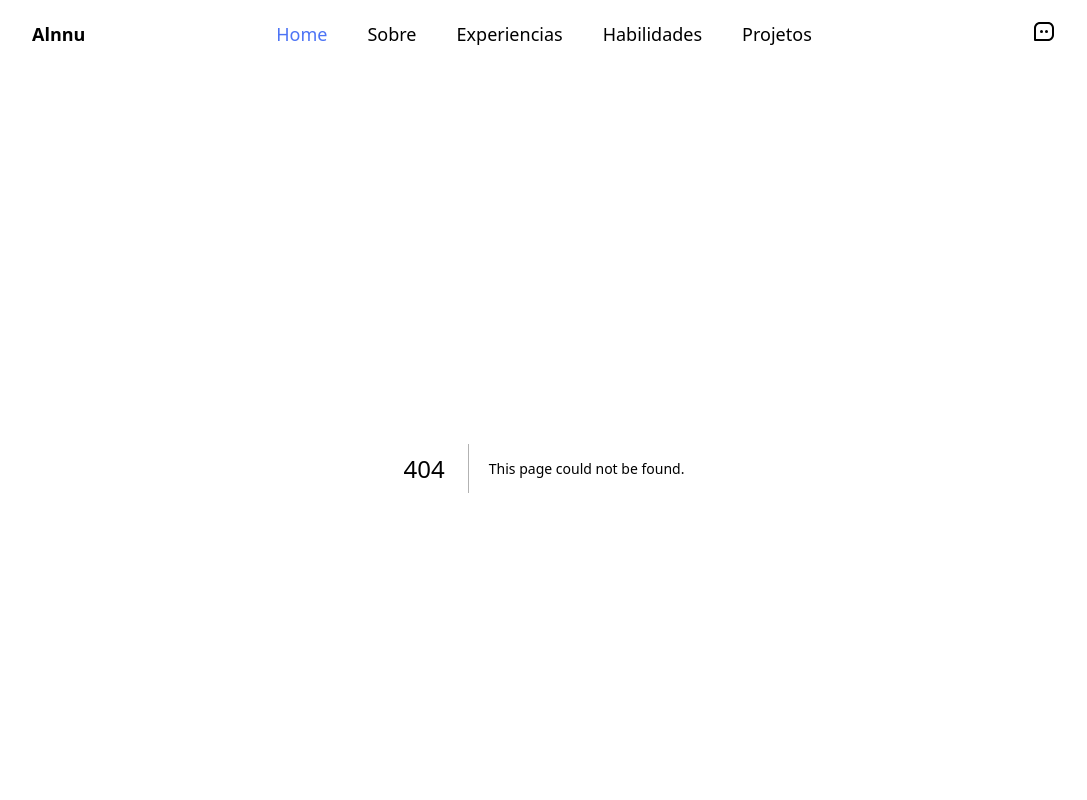
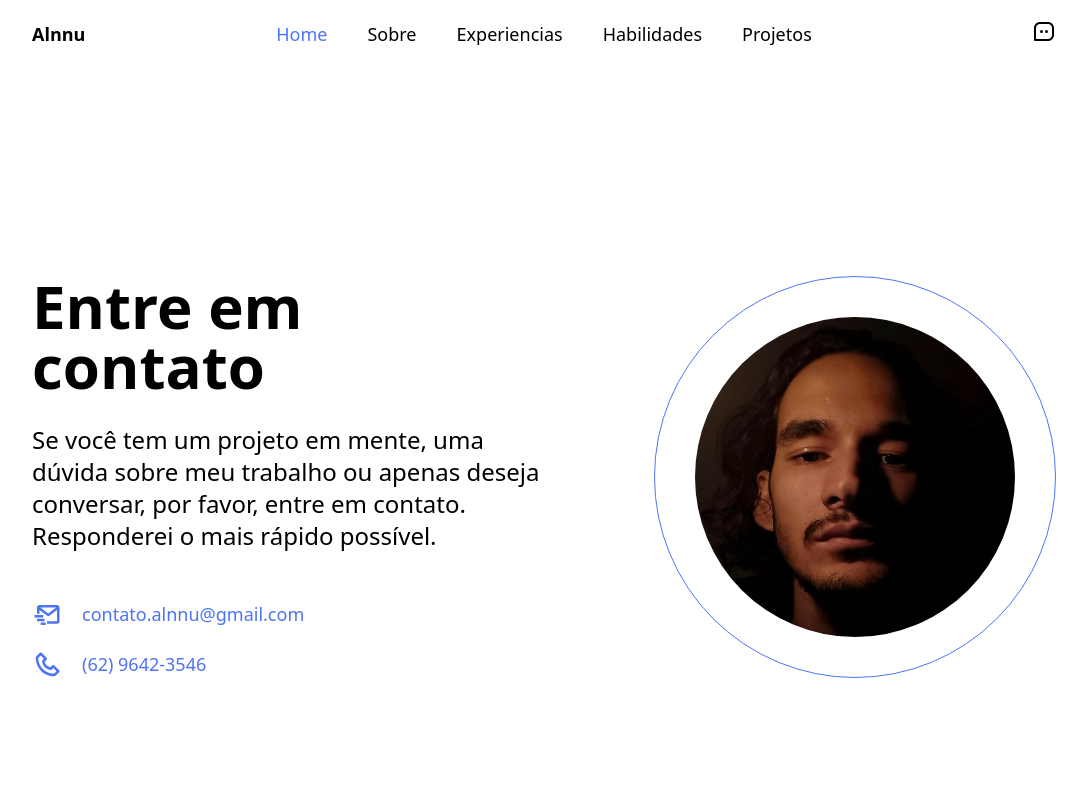
Before and after one commit to alnnu/portfolio, a Next.js app: page /contato in a window 1280 px wide. Before the commit this address had no page. Shown: the top 800 px of the page, without its empty margins (96-1183 px from the left). Built offline with nearby package versions, Linux system fonts and the light colour scheme.

Commit message:
add: contato page

```diff
--- /dev/null
+++ b/src/app/contato/page.tsx
@@ -0,0 +1,59 @@
+import React from "react";
+
+import Image from "next/image";
+
+import { BiMailSend, BiPhone } from "react-icons/bi";
+
+function Contato() {
+  return (
+    <main>
+      <div className="flex flex-col-reverse desktop:flex-row mt-24 desktop:mt-52 desktop:mb-96">
+        <div className="desktop:w-1/2 mt-10 desktop:mt-0">
+          <div className="text-5xl desktop:text-6xl font-bold mb-7">
+            Entre em contato
+          </div>
+          <div className="text-2xl text-justify tablet:text-left">
+            Se você tem um projeto em mente, uma dúvida sobre meu trabalho ou
+            apenas deseja conversar, por favor, entre em contato. Responderei o
+            mais rápido possível.
+          </div>
+          <div className="mt-12">
+            <a
+              href="mailto:contato.alnnu@gmail.com"
+              className="text-primery text-lg hover:-translate-y-1 transition-transform cursor-pointer flex  space-x-5 mb-5"
+            >
+              <div>
+                <BiMailSend className="text-3xl" />
+              </div>
+              <div>contato.alnnu@gmail.com</div>
+            </a>
+            <a
+              href="tel:6296423546"
+              className="text-primery text-lg hover:-translate-y-1 transition-transform cursor-pointer flex space-x-5 "
+            >
+              <div>
+                <BiPhone className="text-3xl " />
+              </div>
+              <div>(62) 9642-3546</div>
+            </a>
+
+          </div>
+
+        </div>
+        <div className="flex justify-center desktop:justify-end flex-1 desktop:w-1/2">
+          <div className="border border-primery rounded-full p-10 size-fit">
+            <Image
+              src="/me.jpeg"
+              className="rounded-full"
+              width={320}
+              height={320}
+              alt="Picture of the author"
+            />
+          </div>
+        </div>
+      </div>
+    </main>
+  );
+}
+
+export default Contato;
--- a/src/app/page.tsx
+++ b/src/app/page.tsx
@@ -58,12 +58,12 @@ const projetos = [{nome: "Sistema de Comandas", descricao: "Um site feito para u
 
       <Experiencias/>
 
-      <div className="mt-48 " id="Habilidades">
+      <div className="mt-48" id="Habilidades">
         <h1 className="text-4xl tablet:text-6xl font-bold mb-8 border-b border-primery pb-3 text">Habilidades</h1>
         <div className="grid grid-cols-none tablet:grid-cols-2 gap-x-48 gap-y-32">
           {
             habilidades.map((habilidade, index: number) => (
-              <Habilidades nome={habilidade.nome} techs={habilidade.techs}/>
+              <Habilidades nome={habilidade.nome} techs={habilidade.techs} key={index}/>
             ))
           }
         </div>
@@ -74,7 +74,7 @@ const projetos = [{nome: "Sistema de Comandas", descricao: "Um site feito para u
         <div>
           {
             projetos.map((projeto, index: number) => (
-              <ProjetoCard projeto={projeto}/>
+              <ProjetoCard projeto={projeto} key={index}/>
             ))
           }
         </div>
--- a/src/components/habilidadesCard.tsx
+++ b/src/components/habilidadesCard.tsx
@@ -6,7 +6,7 @@ const Habilidades = ({nome, techs}: {nome: String, techs: String[]}) => {
                 <div className="flex flex-wrap auo-cols-auto  justify-center items-center gap-4">
                     {
                         techs.map((tech: any, index: number) => (
-                            <div className="text-center text-white  py-1 w-36 h-9 rounded-full bg-primery">{tech}</div>
+                            <div className="text-center text-white  py-1 w-36 h-9 rounded-full bg-primery" key={index}>{tech}</div>
                         ))
                     }
                 </div>
--- a/src/components/layout/header.tsx
+++ b/src/components/layout/header.tsx
@@ -6,22 +6,36 @@ const Header = () => {
       <header>
         <div className="flex py-5">
           <div className="font-bold flex-1 text-lg">
-                        <a href="#">Alnnu</a>
+            <a href="/" className="hover:text-primery">
+              Alnnu
+            </a>
           </div>
           <div className="hidden laptop:flex flex-1 justify-center text-lg">
-                        <a href="#" className="mx-5 text-primery">Home</a>
-                        <a href="#Sobre" className="mx-5 hover:text-primery">Sobre</a>
-                        <a href="#Experiencias" className="mx-5 hover:text-primery">Experiencias</a>
-                        <a href="#Habilidades" className="mx-5 hover:text-primery">Habilidades</a>
-                        <a href="#Projetos" className="mx-5 hover:text-primery" >Projetos</a>
+            <a href="/" className="mx-5 text-primery">
+              Home
+            </a>
+            <a href="/#Sobre" className="mx-5 hover:text-primery">
+              Sobre
+            </a>
+            <a href="/#Experiencias" className="mx-5 hover:text-primery">
+              Experiencias
+            </a>
+            <a href="/#Habilidades" className="mx-5 hover:text-primery">
+              Habilidades
+            </a>
+            <a href="/#Projetos" className="mx-5 hover:text-primery">
+              Projetos
+            </a>
           </div>
           <div className="flex flex-1 justify-end text-2xl">
+            <a href="/contato" className="hover:text-primery">
               <BiMessageSquareDots />
+            </a>
           </div>
         </div>
       </header>
     </>
-    )
-}
+  );
+};
 
-export default Header
+export default Header;
--- a/src/components/projetoCard.tsx
+++ b/src/components/projetoCard.tsx
@@ -1,4 +1,3 @@
-import { link } from "fs/promises";
 import { StaticImport } from "next/dist/shared/lib/get-img-props";
 import Image from "next/image";
 import Link from "next/link";
```
Lines whose indentation alone changed are shown as unchanged.
